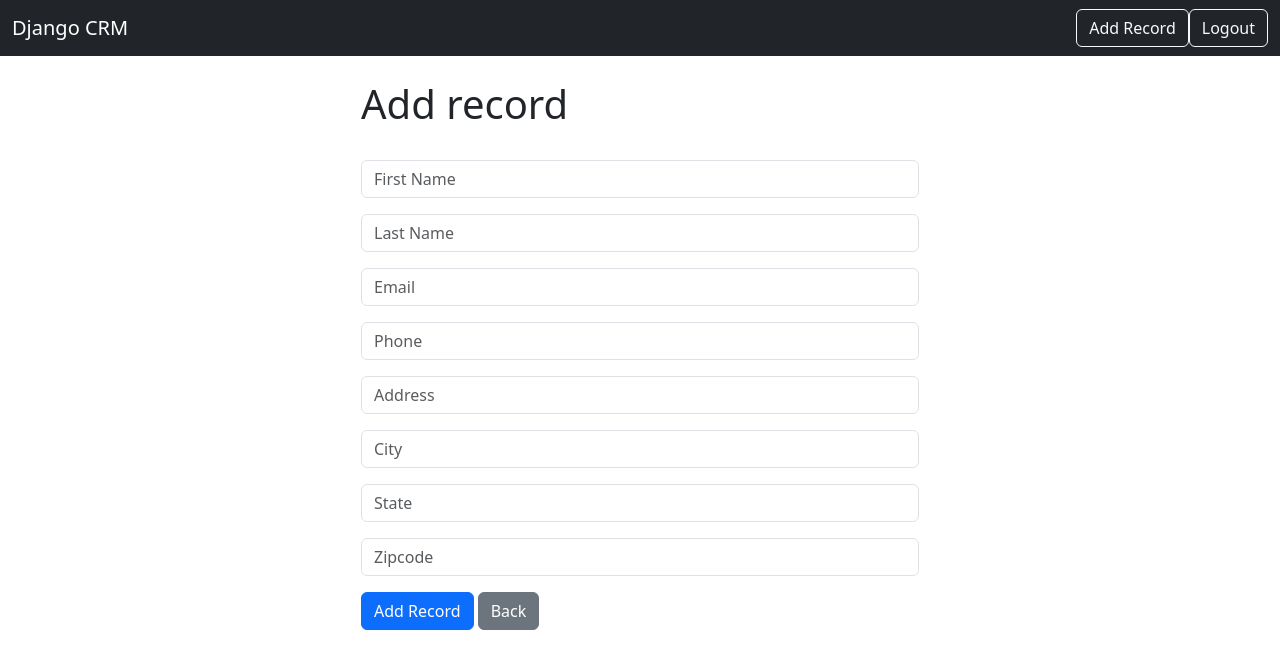
After one commit to VigneshvijayMohan/CRM-APP, a Django app: page /add_record/ in a window 1280 px wide. The commit adds this page. Shown: the top 669 px of the page. Run offline with Django 5.2, Linux system fonts and the light colour scheme; the visitor is signed in with stand-in values (Sample User, id 1).

Commit message:
Last Commit

```diff
--- a/dcrm/webapp/forms.py
+++ b/dcrm/webapp/forms.py
@@ -1,7 +1,7 @@
 from django.contrib.auth.forms import UserCreationForm
 from django.contrib.auth.models import User
 from django import forms
-
+from .models import Record
 
 class SignUpForm(UserCreationForm):
 	email = forms.EmailField(label="", widget=forms.TextInput(attrs={'class':'form-control', 'placeholder':'Email Address'}))
@@ -35,17 +35,17 @@ class SignUpForm(UserCreationForm):
 
 
 
-# Create Add Record Form
-# class AddRecordForm(forms.ModelForm):
-# 	first_name = forms.CharField(required=True, widget=forms.widgets.TextInput(attrs={"placeholder":"First Name", "class":"form-control"}), label="")
-# 	last_name = forms.CharField(required=True, widget=forms.widgets.TextInput(attrs={"placeholder":"Last Name", "class":"form-control"}), label="")
-# 	email = forms.CharField(required=True, widget=forms.widgets.TextInput(attrs={"placeholder":"Email", "class":"form-control"}), label="")
-# 	phone = forms.CharField(required=True, widget=forms.widgets.TextInput(attrs={"placeholder":"Phone", "class":"form-control"}), label="")
-# 	address = forms.CharField(required=True, widget=forms.widgets.TextInput(attrs={"placeholder":"Address", "class":"form-control"}), label="")
-# 	city = forms.CharField(required=True, widget=forms.widgets.TextInput(attrs={"placeholder":"City", "class":"form-control"}), label="")
-# 	state = forms.CharField(required=True, widget=forms.widgets.TextInput(attrs={"placeholder":"State", "class":"form-control"}), label="")
-# 	zipcode = forms.CharField(required=True, widget=forms.widgets.TextInput(attrs={"placeholder":"Zipcode", "class":"form-control"}), label="")
+# Create AddRecordForm
+class AddRecordForm(forms.ModelForm):
+	first_name = forms.CharField(required=True, widget=forms.widgets.TextInput(attrs={"placeholder":"First Name", "class":"form-control"}), label="")
+	last_name = forms.CharField(required=True, widget=forms.widgets.TextInput(attrs={"placeholder":"Last Name", "class":"form-control"}), label="")
+	email = forms.CharField(required=True, widget=forms.widgets.TextInput(attrs={"placeholder":"Email", "class":"form-control"}), label="")
+	phone = forms.CharField(required=True, widget=forms.widgets.TextInput(attrs={"placeholder":"Phone", "class":"form-control"}), label="")
+	address = forms.CharField(required=True, widget=forms.widgets.TextInput(attrs={"placeholder":"Address", "class":"form-control"}), label="")
+	city = forms.CharField(required=True, widget=forms.widgets.TextInput(attrs={"placeholder":"City", "class":"form-control"}), label="")
+	state = forms.CharField(required=True, widget=forms.widgets.TextInput(attrs={"placeholder":"State", "class":"form-control"}), label="")
+	zipcode = forms.CharField(required=True, widget=forms.widgets.TextInput(attrs={"placeholder":"Zipcode", "class":"form-control"}), label="")
 
-# 	class Meta:
-# 		model = Record
-# 		exclude = ("user",)
+	class Meta:
+		model = Record
+		exclude = ("user",)
--- /dev/null
+++ b/dcrm/webapp/templates/webapp/add_record.html
@@ -0,0 +1,17 @@
+{% extends "webapp/base.html" %}
+{% block content %}
+
+<div class="col-md-6 offset-md-3">
+<h1>Add record</h1>
+<br>
+<form method = "POST" action = "{% url "add_record" %}">
+    {% csrf_token %}
+    {{form.as_p}}
+
+    <button type="submit" class="btn btn-primary">Add Record</button>
+    <a href="{% url 'home' %}" class="btn btn-secondary">Back</a>
+</form>
+</div>
+<br>
+
+{% endblock content %}
--- a/dcrm/webapp/templates/webapp/home.html
+++ b/dcrm/webapp/templates/webapp/home.html
@@ -41,7 +41,7 @@
 
 
     {% else %}
-
+    <div class="col-md-6 offset-md-3">
     <h1>Login</h1>
     <br>
     <form method = "POST" action = "{% url "home" %}">
@@ -58,6 +58,7 @@
             <button type="submit" class="btn btn-primary">Login</button>
           </form>
     </form>
+</div>
 
     {% endif %}
 
--- a/dcrm/webapp/templates/webapp/navbar.html
+++ b/dcrm/webapp/templates/webapp/navbar.html
@@ -8,6 +8,9 @@
             <div class="ms-auto">
                 <ul class="navbar-nav me-auto mb-2 mb-lg-0">
                     {% if user.is_authenticated %}
+                    <li class="nav-item">
+                        <a class="btn btn-outline-light" href="{% url "add_record" %}">Add Record</a>
+                    </li>
                     <li class="nav-item">
                         <form action="{% url "logout" %}" method="post">
                             {% csrf_token %}
--- a/dcrm/webapp/templates/webapp/record.html
+++ b/dcrm/webapp/templates/webapp/record.html
@@ -43,9 +43,9 @@
 <br/><br/>
 <a href="{% url 'home' %}" class="btn btn-secondary">Back</a>
 
-{% comment %} <a href="{% url 'delete_record' customer_record.id %}" class="btn btn-danger">Delete</a>
+<a href="{% url 'delete_record' customer_record.id %}" class="btn btn-danger">Delete</a>
 
-<a href="{% url 'update_record' customer_record.id %}" class="btn btn-secondary">Update Record</a> {% endcomment %}
+<a href="{% url 'update_record' customer_record.id %}" class="btn btn-secondary">Update Record</a>
 
 
 {% endblock %}
--- a/dcrm/webapp/urls.py
+++ b/dcrm/webapp/urls.py
@@ -4,8 +4,10 @@ from . import views
 urlpatterns = [
     path("", views.home , name="home"),
     # path("login/", views.login_user , name="login"),
-    path("logout", views.logout_user , name="logout"),
-    path("register", views.register_user , name="register"),
+    path("logout/", views.logout_user , name="logout"),
+    path("register/", views.register_user , name="register"),
     path("record/<int:pk>", views.customer_record , name="record"),
-    path("delete_record/<int:pk>", views.customer_record , name="record"),
+    path("delete_record/<int:pk>", views.delete_record , name="delete_record"),
+    path("add_record/", views.add_record , name="add_record"),
+    path("update_record/<int:pk>", views.update_record , name="update_record"),
 ]
--- a/dcrm/webapp/views.py
+++ b/dcrm/webapp/views.py
@@ -1,7 +1,7 @@
 from django.shortcuts import render, redirect
 from django.contrib.auth import authenticate, login, logout
 from django.contrib import messages
-from .forms import SignUpForm
+from .forms import SignUpForm, AddRecordForm
 from .models import Record
 
 # Create your views here.
@@ -9,7 +9,6 @@ from .models import Record
 
 def home(request):
     records = Record.objects.all()
-    print(records)
     if request.method == 'POST':
         username = request.POST['username']
         password = request.POST['password']
@@ -54,8 +53,46 @@ def register_user(request):
 def customer_record(request, pk):
     if request.user.is_authenticated:
         customer_record = Record.objects.get(id = pk)
-        print(customer_record)
         return render(request, "webapp/record.html", {"customer_record":customer_record})
     else:
         messages.success(request, "You Must be logged in ..")
         return redirect("home")
+
+
+def delete_record(request, pk):
+    if request.user.is_authenticated:
+        delete_it = Record.objects.get(id = pk)
+        delete_it.delete()
+        messages.success(request, "Record Deleted Successfully...")
+        return redirect("home")
+    else:
+        messages.success(request, "You Must be logged in ..")
+        return redirect("home")
+
+
+def add_record(request):
+    form = AddRecordForm(request.POST or None)
+    if request.user.is_authenticated:
+        if request.method == "POST":
+            if form.is_valid():
+                add_record = form.save()
+                messages.success(request, "Record Added")
+                return redirect("home")
+        return render(request, "webapp/add_record.html", {"form":form})
+    else:
+        messages.success(request, "You Must be logged in ..")
+        return redirect("home")
+
+
+def update_record(request, pk):
+    if request.user.is_authenticated:
+        current_record = Record.objects.get(id = pk)
+        form = AddRecordForm(request.POST or None, instance=current_record)
+        if form.is_valid():
+            form.save()
+            messages.success(request, "Record has been Updated ..")
+            return redirect("home")
+        return render(request, "webapp/update_record.html", {"form":form})
+    else:
+        messages.success(request, "You Must be logged in ..")
+        return redirect("home")
```
Also changed, not shown: dcrm/webapp/templates/webapp/update_record.html (added, +14 -0 lines), dcrm/webapp/admin.py (line endings or trailing spaces), dcrm/webapp/models.py (line endings or trailing spaces).
